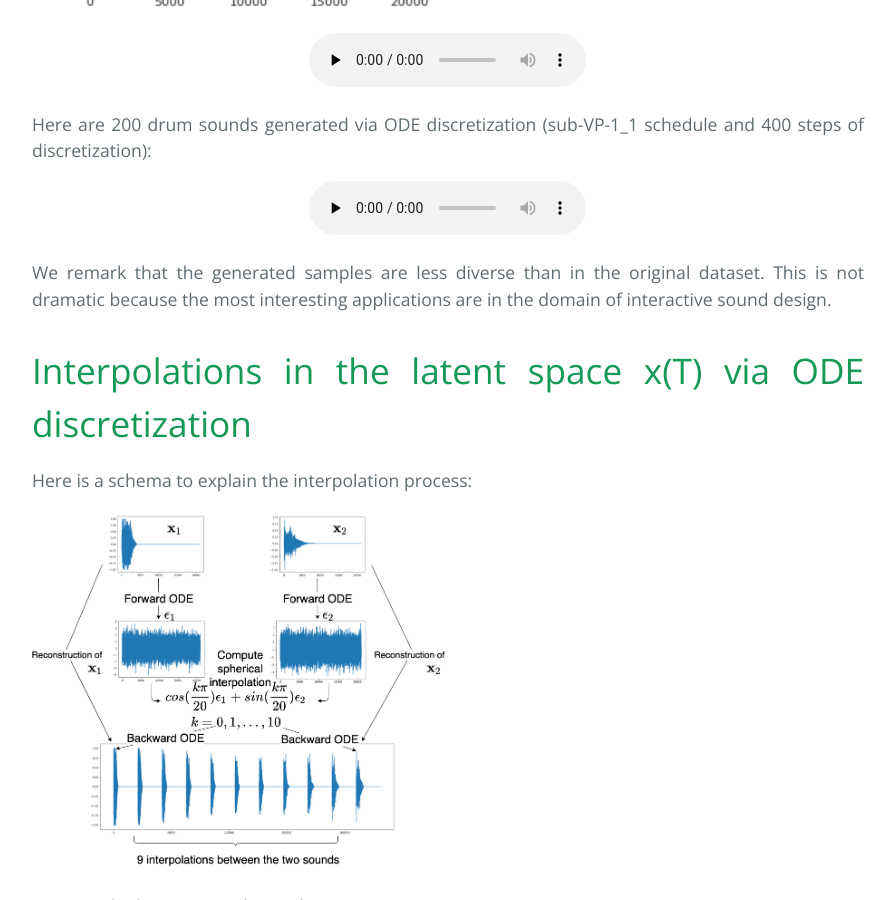
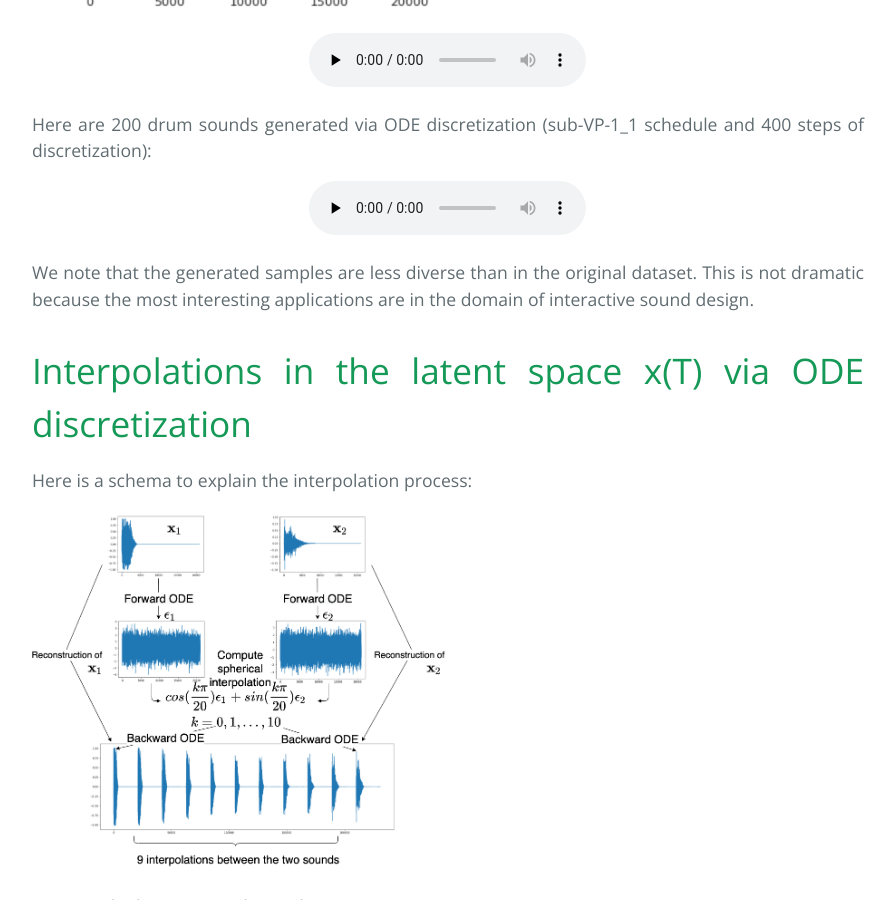
Before and after one commit to CRASH-diffusion/crash, a Jekyll site: the page built from docs/index.md, in a window 1280 px wide and 900 px high, scrolled down 2032 px. Shown: the whole window, without its empty margins (192-1088 px from the left). Built offline with Jekyll 4.4.1, drawn with Linux system fonts in a browser that asks for light colours; nearby versions of some CDN libraries; some of the changed text lies outside the part shown.

Commit message:
Update index.md

```diff
--- a/docs/index.md
+++ b/docs/index.md
@@ -33,7 +33,7 @@
 
 <audio controls preload="none" src="{{ site.baseurl }}/assets/audio/200_generated_drums.wav" type="audio/wav"> </audio>
 
-We remark that the generated samples are less diverse than in the original dataset. This is not dramatic
+We note that the generated samples are less diverse than in the original dataset. This is not dramatic
 because the most interesting applications are in the domain of interactive sound design.
 # Interpolations in the latent space x(T) via ODE discretization
 
```
Also changed, not shown: other parts of docs/index.md (+1 -1 lines).
